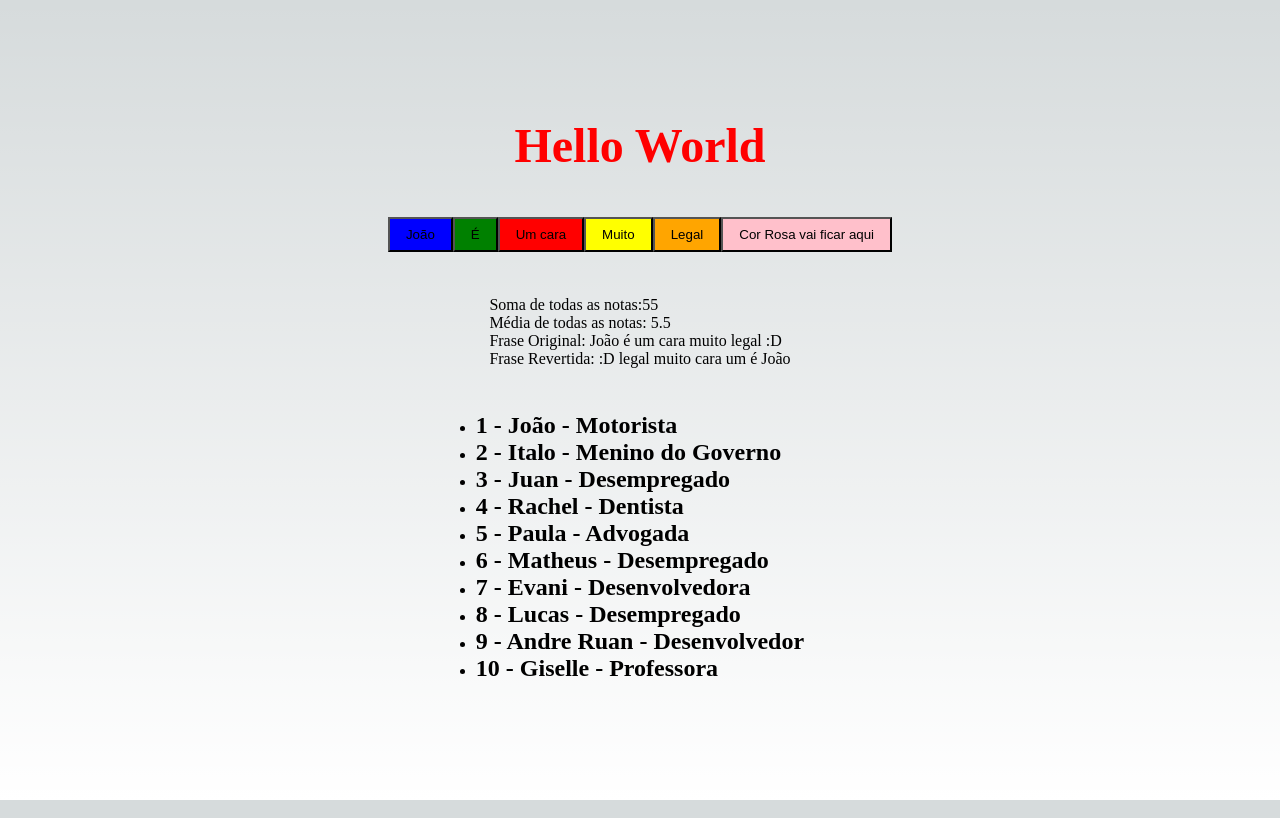
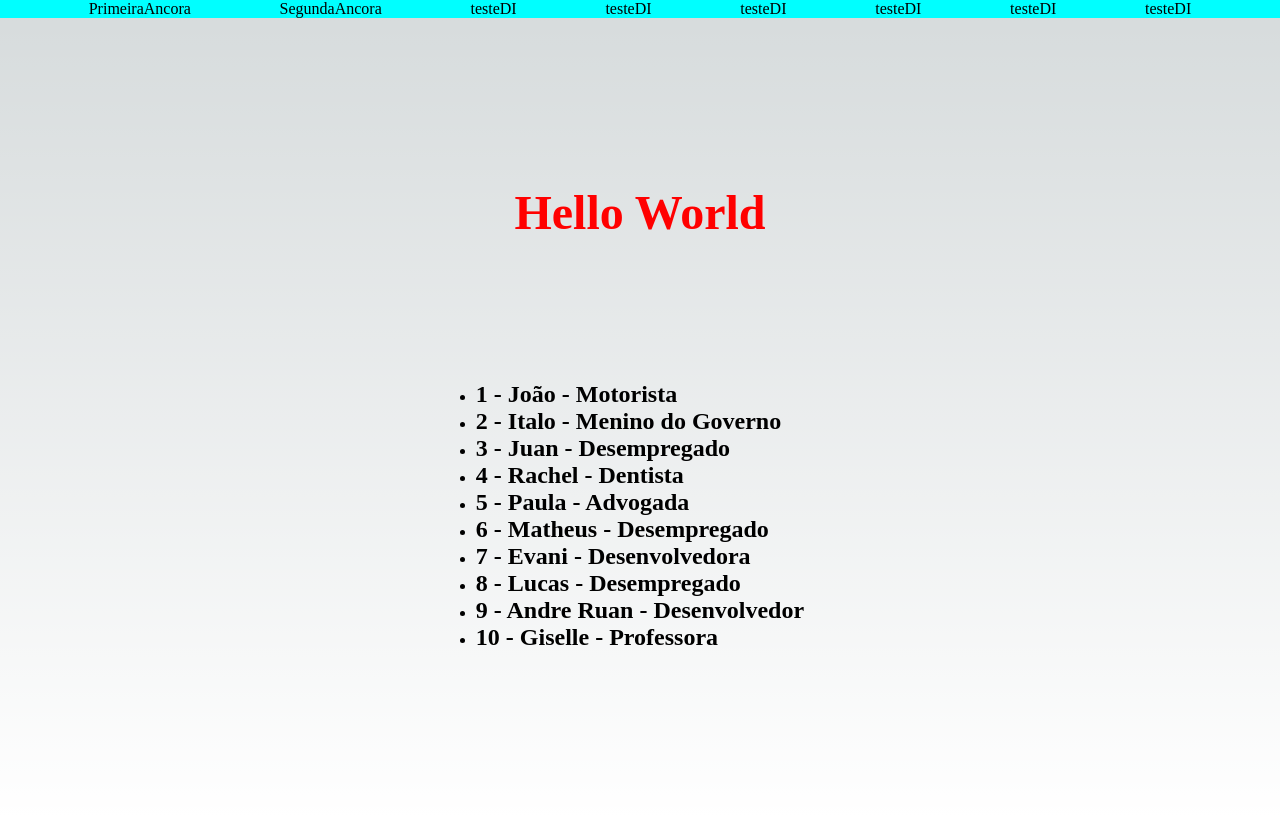
Before and after one commit to Joao-Rossi-Elumini/app-talentos, a Next.js app: page / in a window 1280 px wide. Built offline with nearby package versions, Linux system fonts and the light colour scheme.

Commit message:
added more props examples

```diff
--- a/components/AssociarEmpregos/index.tsx
+++ b/components/AssociarEmpregos/index.tsx
@@ -1,21 +1,20 @@
-interface pessoaInterface {
-  id: number;
-  nome: string;
-  idade: number;
-  sexo: string;
-}
+import Pessoa from "../../interfaces/pessoasInterface";
+
+
 interface profissaoInterface {
   pessoaId: number;
   nomeProf: string;
 }
+
 interface associacaoProps {
-  pessoas: pessoaInterface[];
+  pessoas: Pessoa[];
   profissoes: profissaoInterface[];
 }
 
 export default function AssociarEmpregos({ pessoas, profissoes }: associacaoProps) {
   const pessoasComProfissao = pessoas.map((p) => {
     const profissaoEncontrada = profissoes.find((profissao) => profissao.pessoaId === p.id);
+    console.log(profissaoEncontrada);
 
     return {
       ...p,
@@ -23,10 +22,11 @@ export default function AssociarEmpregos({ pessoas, profissoes }: associacaoProp
     };
   });
 
-
   return (
     <>
       <ul>
+
+
         {pessoasComProfissao.map((p) => {
           return (
             <li key={p.id}>
@@ -36,6 +36,8 @@ export default function AssociarEmpregos({ pessoas, profissoes }: associacaoProp
             </li>
           );
         })}
+
+
       </ul>
     </>
   );
--- /dev/null
+++ b/components/ListarPessoas/index.tsx
@@ -0,0 +1,35 @@
+
+
+// Cada PESSOA na lista
+interface pessoa {
+  id: number;
+  nome: string;
+  idade: number;
+  sexo: string;
+}
+
+// Interface do ARRAy de objetos pessoas
+interface pessoasProps {
+  pessoas: pessoa[];
+}
+
+
+
+export default function ListarPessoas({ pessoas }: pessoasProps) {
+  return (
+    <>
+
+      {pessoas.map((p) => {
+        return (
+          <div key={p.id}>
+            <p>
+             {p.nome} - {p.idade} - {p.sexo} - idadeString: {p.idade}
+            </p>
+          </div>
+        );
+      })}
+
+      <p>Quantidade de pessoas na lista: {pessoas.length}</p>
+      </>
+  );
+}
--- /dev/null
+++ b/interfaces/pessoasInterface/index.ts
@@ -0,0 +1,6 @@
+export default interface Pessoa{
+    id: number;
+    nome: string;
+    idade: number;
+    sexo: string;
+}
--- a/pages/index.tsx
+++ b/pages/index.tsx
@@ -5,6 +5,8 @@ import Button from "../components/Button";
 import Soma from "../components/Soma";
 import ReverterString from "../components/ReverterString";
 import AssociarEmpregos from "../components/AssociarEmpregos";
+import ListarPessoas from "../components/ListarPessoas";
+import Navbar from "../widgets/Navbar";
 
 const pessoas = [
   { id: 1, nome: "João", idade: 25, sexo: "M" },
@@ -29,6 +31,17 @@ const profissoes = [
   { pessoaId: 10, nomeProf: "Professora" },
 ];
 
+const ancoras = [
+  {label:"PrimeiraAncora", href:"https://google.com"},
+  {label:"SegundaAncora", href:"https://buscape.com.br"},
+  {label:"testeDI", href:"/"},
+  {label:"testeDI", href:"/"},
+  {label:"testeDI", href:"/"},
+  {label:"testeDI", href:"/"},
+  {label:"testeDI", href:"/"},
+  {label:"testeDI", href:"/"}
+]
+
 export default function Home() {
   return (
     <>
@@ -37,23 +50,20 @@ export default function Home() {
         <meta name="description" content="Generated by create next app" />
         <meta name="viewport" content="width=device-width, initial-scale=1" />
         <link rel="icon" href="/favicon.ico" />
+        {/* Scripts GTM */}
+        {/* Scripts de heatmap */}
+        {/* Scripts de nao sei */}
+        {/* SEO  */}
       </Head>
+
+      <Navbar ancoras={ancoras}/>
 
       <main className={styles.main}>
         <h1 className={styles.helloWorldText}>Hello World</h1>
 
-        <div>
-          <Button texto="João" cor="blue" quandoClicar={() => console.log("cliquei no João")} />
-          <Button texto="É" cor="green" quandoClicar={() => console.log("cliquei no é")} />
-          <Button texto="Um cara" cor="red" quandoClicar={() => console.log("cliquei no um cara")} />
-          <Button texto="Muito" cor="yellow" quandoClicar={() => console.log("cliquei no muito")} />
-          <Button texto="Legal" cor="orange" quandoClicar={() => console.log("cliquei no legal")} />
-          <Button texto="Cor Rosa vai ficar aqui" cor="pink" quandoClicar={() => console.log("cliquei no legal")} />
-        </div>
 
-        <Soma notas={[1, 2, 3, 4, 5, 6, 7, 8, 9, 10]} />
 
-        <ReverterString frase="João é um cara muito legal :D" />
+        {/* <ListarPessoas pessoas={pessoas}/> */}
 
         <div>
           <AssociarEmpregos pessoas={pessoas} profissoes={profissoes} />
--- /dev/null
+++ b/widgets/Navbar/index.tsx
@@ -0,0 +1,24 @@
+import styles from "./navbar.module.css";
+
+interface NavLink {
+  label: string;
+  href: string;
+}
+
+interface NavbarProps {
+  ancoras: NavLink[];
+}
+
+export default function Navbar({ ancoras }: NavbarProps) {
+  return (
+      <nav className={styles.navBar}>
+        {ancoras.map((a) => {
+          return (
+            <>
+              <a href={a.href}>{a.label}</a>
+            </>
+          );
+        })}
+      </nav>
+  );
+}
--- /dev/null
+++ b/widgets/Navbar/navbar.module.css
@@ -0,0 +1,6 @@
+.navBar{
+    display:flex;
+    flex-direction: row;
+    justify-content: space-evenly;
+    background-color: cyan;
+}
```
